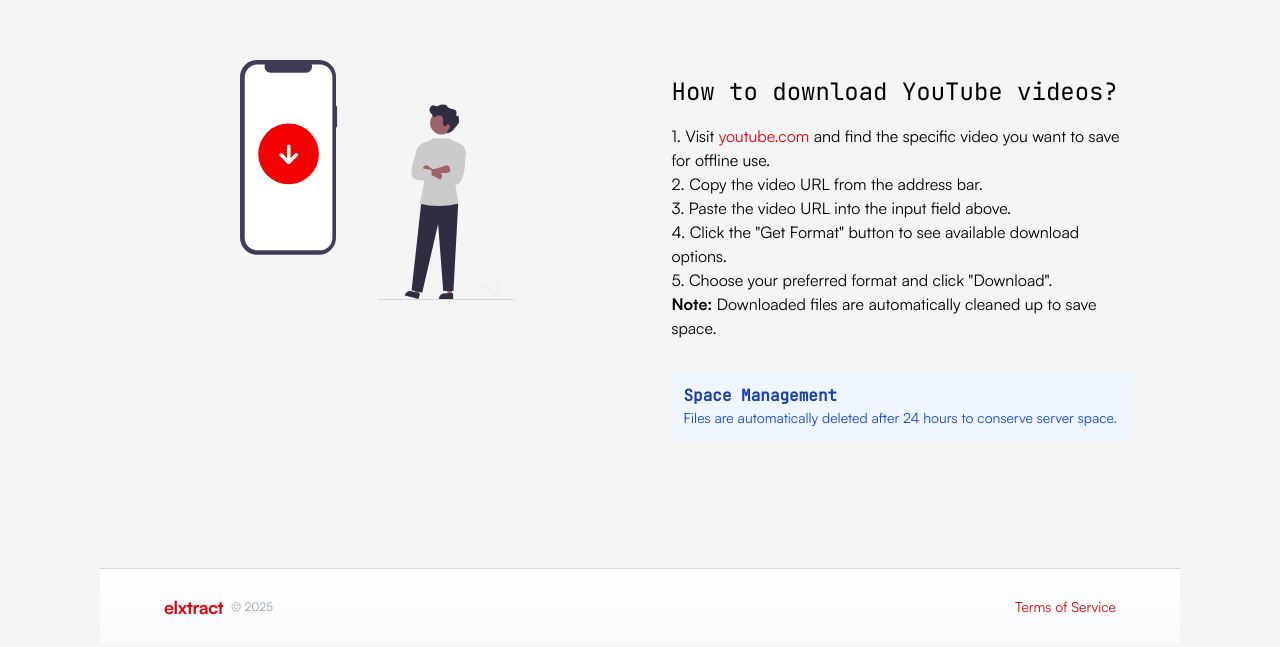
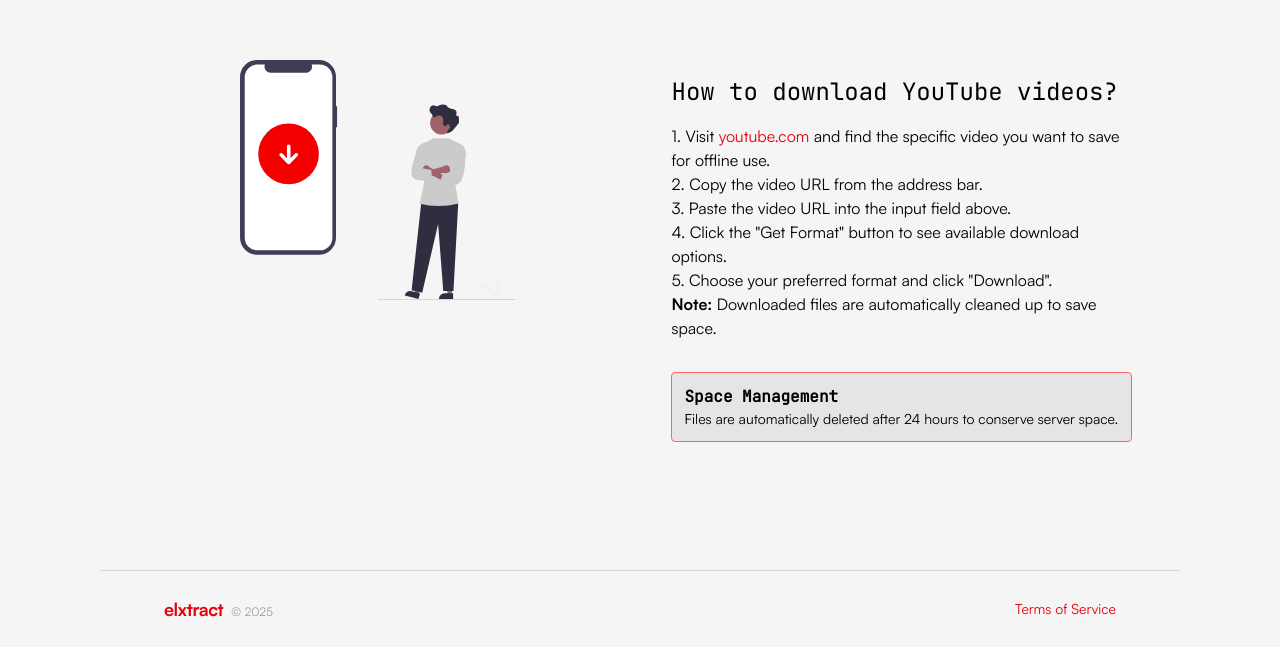
Before and after one commit to elxecutor/elxtract, a React (Vite) app in the folder frontend/: page / in a window 1280 px wide. Shown: the part 469-1116 px from the top of the page. Built offline with nearby package versions, Linux system fonts and the light colour scheme.

Commit message:
tweaks here and there

```diff
--- a/frontend/src/components/Body.jsx
+++ b/frontend/src/components/Body.jsx
@@ -288,9 +288,9 @@ function BodyComponent() {
                 <strong>Note:</strong> Downloaded files are automatically cleaned up to save space.
               </p>
             </ol>
-            <div className="mt-4 p-3 bg-blue-50 rounded">
-              <h3 className="font-semibold text-blue-800">Space Management</h3>
-              <p className="text-sm text-blue-700">
+            <div className="mt-4 p-3 bg-neutral-200 rounded border-red-400 border-1">
+              <h3 className="font-semibold">Space Management</h3>
+              <p className="text-sm">
                 Files are automatically deleted after 24 hours to conserve
                 server space.
               </p>
--- a/frontend/src/components/Footer.jsx
+++ b/frontend/src/components/Footer.jsx
@@ -1,7 +1,7 @@
 export default function Footer() {
   return (
-    <footer className="flex flex-col md:flex-row items-center justify-between py-6 px-8 md:px-16 border-t border-gray-300 bg-gradient-to-t from-gray-50 to-white text-gray-700 mt-12">
-      <div className="flex items-center gap-2 mb-2 md:mb-0">
+    <footer className="flex flex-col md:flex-row items-center justify-between py-6 px-8 md:px-16 border-t border-gray-300  text-gray-700 mt-12">
+      <div className="flex items-baseline gap-2 mb-2 md:mb-0">
         <span className="font-bold text-lg tracking-tight text-(--accent)">elxtract</span>
         <span className="text-xs text-gray-400">&copy; 2025</span>
       </div>
--- /dev/null
+++ b/package.json
@@ -0,0 +1,5 @@
+{
+  "dependencies": {
+    "react-router-dom": "^7.7.1"
+  }
+}
```
Also changed, not shown: 1 other file (tests, documents, lock files or other folders).
